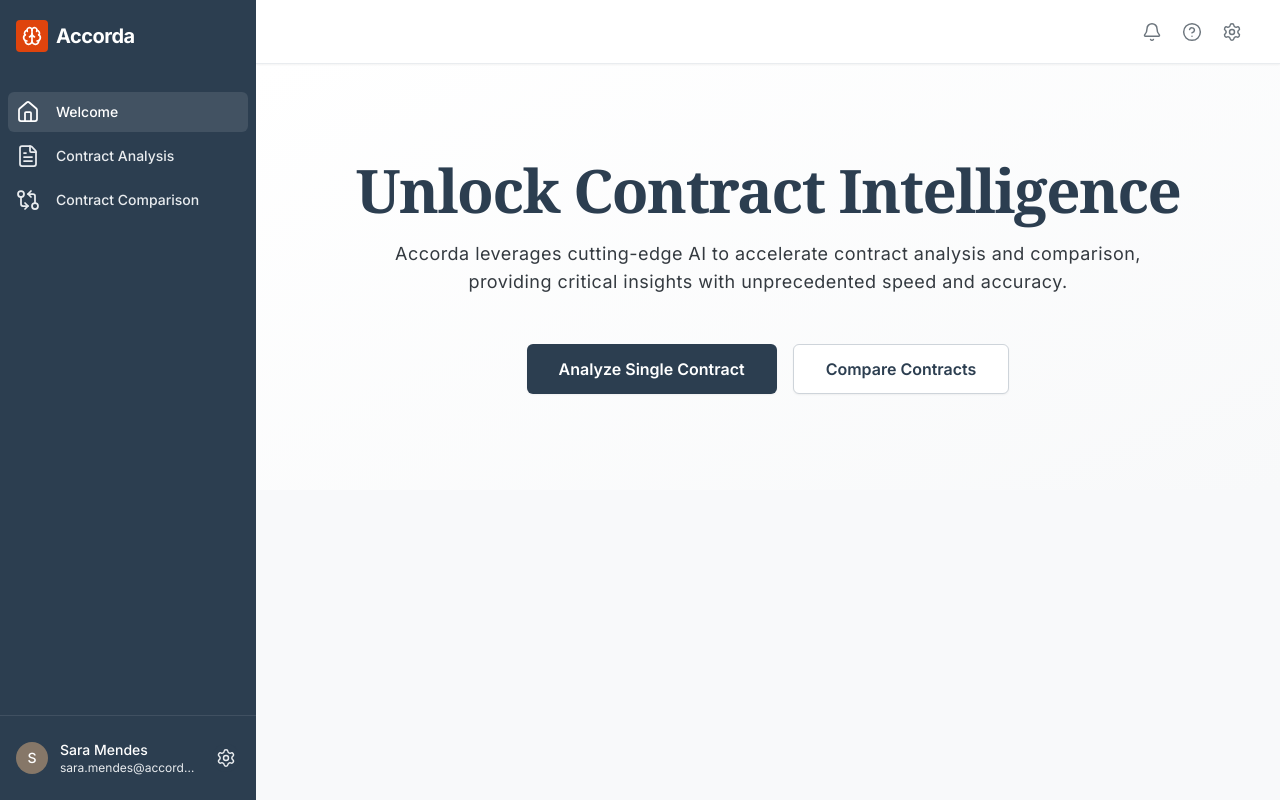
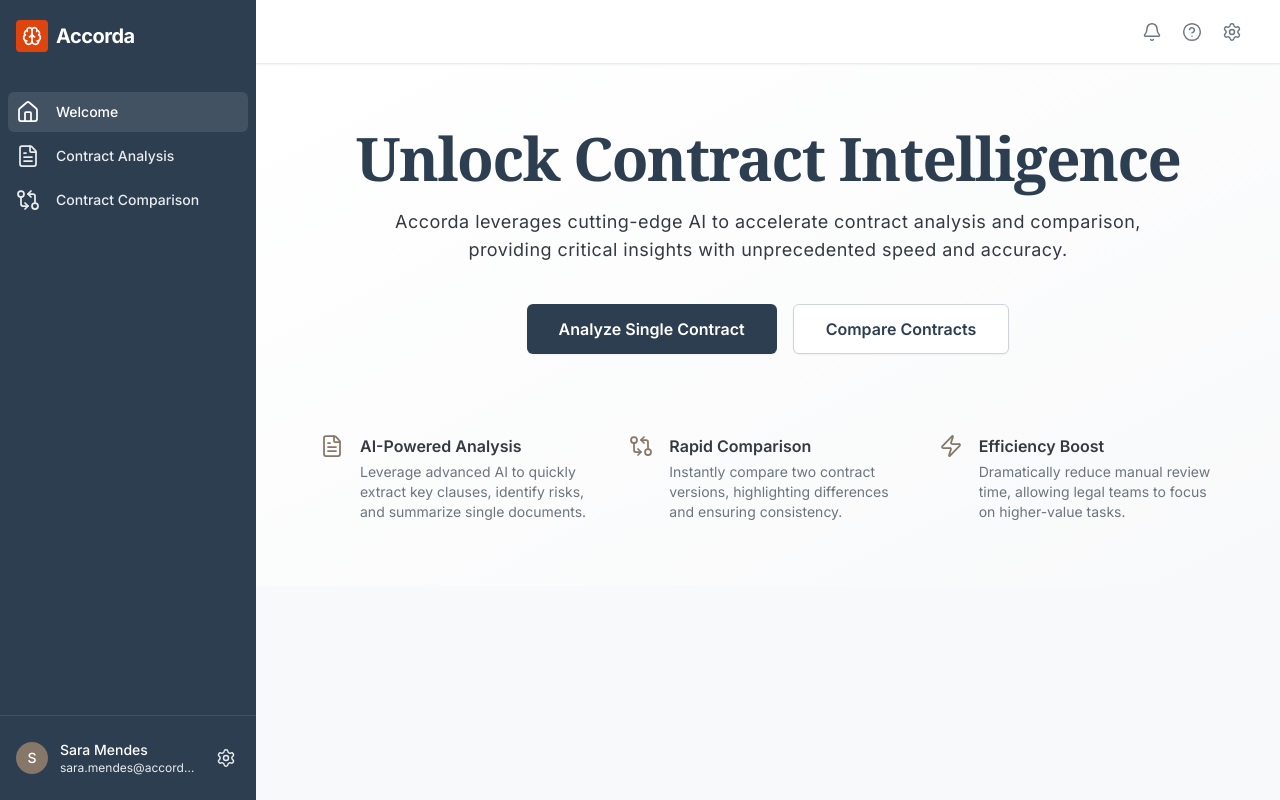
Before and after one commit to ivlub/accorda, a Svelte app in the folder frontend/: page / in a window 1280 px wide. Built offline with nearby package versions, Linux system fonts and the light colour scheme; a web font is replaced by a local one.

Commit message:
redesigned welcome screen added features

```diff
--- a/frontend/src/components/Welcome.svelte
+++ b/frontend/src/components/Welcome.svelte
@@ -1,20 +1,42 @@
 <script lang="ts">
     import { fade } from 'svelte/transition';
+    import { FileText, GitCompareArrows, Zap } from 'lucide-svelte';
     export let navigate: (view: 'analysis' | 'comparison') => void;
+
+    const features = [
+        {
+            name: 'AI-Powered Analysis',
+            description: 'Leverage advanced AI to quickly extract key clauses, identify risks, and summarize single documents.',
+            icon: FileText
+        },
+        {
+            name: 'Rapid Comparison',
+            description: 'Instantly compare two contract versions, highlighting differences and ensuring consistency.',
+            icon: GitCompareArrows
+        },
+        {
+            name: 'Efficiency Boost',
+            description: 'Dramatically reduce manual review time, allowing legal teams to focus on higher-value tasks.',
+            icon: Zap
+        }
+    ];
 </script>
 
-<div class="flex items-center justify-center min-h-full px-6 py-12 md:py-24 bg-gradient-to-br from-neutral-white to-neutral-lightest">
-    <div class="max-w-4xl text-center" in:fade={{ duration: 600, delay: 150 }}>
+<div class="w-full min-h-full flex flex-col items-center justify-center px-6 py-12 md:py-16 bg-gradient-to-br from-neutral-white to-neutral-lightest relative">
+    <!-- Optional Placeholder for a subtle background graphic -->
+    <!-- <div class="absolute inset-0 opacity-5 [background-image:url(...)] bg-no-repeat bg-center"></div> -->
+
+    <div class="relative z-10 max-w-4xl text-center" in:fade={{ duration: 600, delay: 150 }}>
         <!-- Optional: Placeholder for a subtle, professional graphic/icon above title -->
          <!-- <svg class="h-16 w-16 mx-auto mb-6 text-brand-muted opacity-50" ... ></svg> -->
 
         <h1 class="text-4xl sm:text-5xl md:text-6xl font-serif font-semibold text-brand-dark mb-5 tracking-tight">
             Unlock Contract Intelligence
         </h1>
-        <p class="text-base sm:text-lg text-neutral-darkest mb-12 max-w-3xl mx-auto leading-relaxed tracking-wide">
+        <p class="text-base sm:text-lg text-neutral-darkest mb-10 max-w-3xl mx-auto leading-relaxed tracking-wide">
             Accorda leverages cutting-edge AI to accelerate contract analysis and comparison, providing critical insights with unprecedented speed and accuracy.
         </p>
-        <div class="flex flex-col sm:flex-row sm:justify-center sm:space-x-4 space-y-4 sm:space-y-0">
+        <div class="flex flex-col sm:flex-row sm:justify-center sm:space-x-4 space-y-4 sm:space-y-0 mb-16 md:mb-20">
             <button
                 on:click={() => navigate('analysis')}
                 class="w-full sm:w-auto px-8 py-3 bg-brand-dark text-neutral-white rounded-md font-semibold text-base shadow-sm hover:bg-neutral-darkest focus:outline-none focus:ring-2 focus:ring-offset-2 focus:ring-brand-accent transition duration-150 ease-in-out transform hover:-translate-y-0.5"
@@ -28,6 +50,22 @@
                 Compare Contracts
             </button>
         </div>
+
+        <!-- Key Features Section -->
+        <div class="grid grid-cols-1 md:grid-cols-3 gap-8 max-w-5xl mx-auto text-left">
+            {#each features as feature (feature.name)}
+                <div class="flex space-x-4">
+                    <div class="flex-shrink-0">
+                        <svelte:component this={feature.icon} class="h-6 w-6 text-brand-muted" strokeWidth={1.75} />
+                    </div>
+                    <div>
+                        <h3 class="text-md font-semibold text-neutral-darkest mb-1">{feature.name}</h3>
+                        <p class="text-sm text-neutral-dark">{feature.description}</p>
+                    </div>
+                </div>
+            {/each}
+        </div>
+
     </div>
 </div>
 
```
